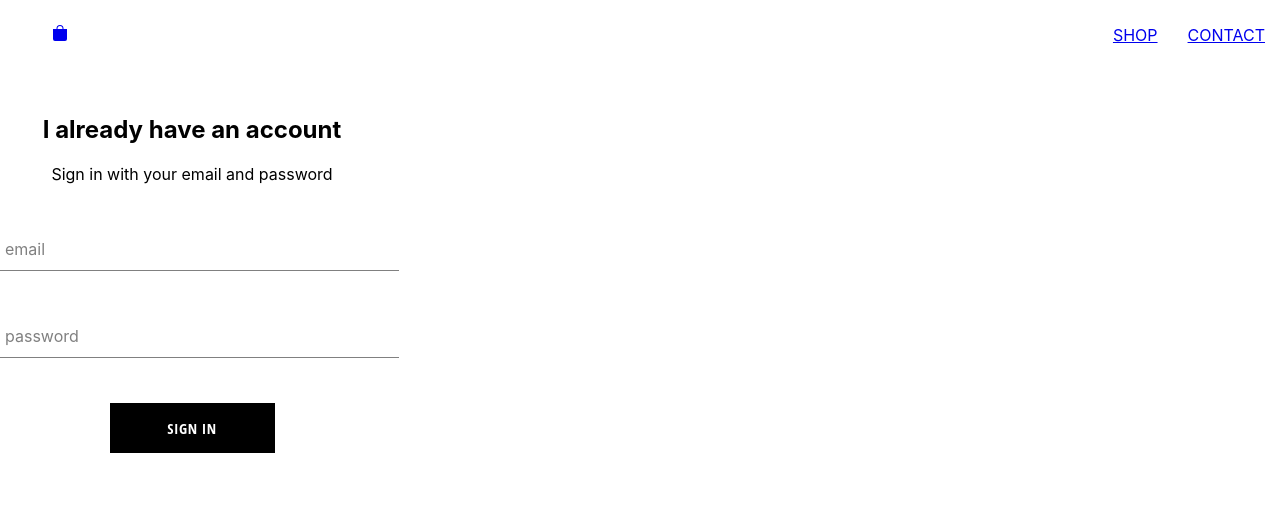
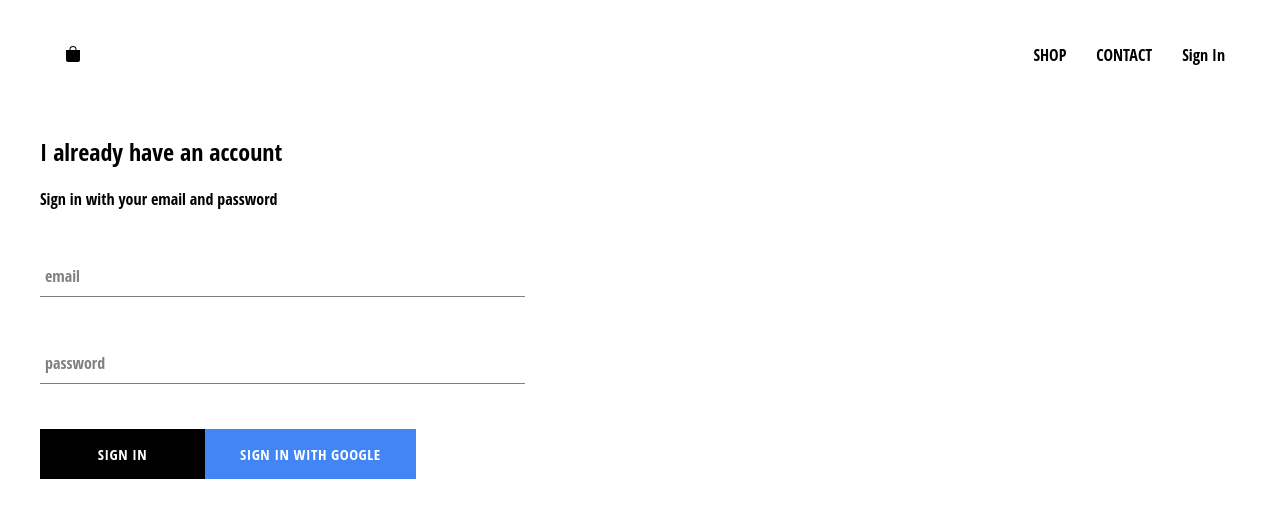
Before and after one commit to stardoxx/shopIT, a React (Create React App) app: page /signin in a window 1280 px wide. Shown: the top 518 px of the page. Built offline with nearby package versions, Linux system fonts and the light colour scheme; no server answers.

Commit message:
did user sign in using google authentication and added firebase

```diff
--- a/src/App.css
+++ b/src/App.css
@@ -1,38 +1,13 @@
-.App {
-  text-align: center;
+body {
+  font-family: 'Open Sans Condensed';
+  padding: 20px 40px;
 }
 
-.App-logo {
-  height: 40vmin;
-  pointer-events: none;
+a {
+  text-decoration: none;
+  color: black;
 }
 
-@media (prefers-reduced-motion: no-preference) {
-  .App-logo {
-    animation: App-logo-spin infinite 20s linear;
-  }
+* {
+  box-sizing: border-box;
 }
-
-.App-header {
-  background-color: #282c34;
-  min-height: 100vh;
-  display: flex;
-  flex-direction: column;
-  align-items: center;
-  justify-content: center;
-  font-size: calc(10px + 2vmin);
-  color: white;
-}
-
-.App-link {
-  color: #61dafb;
-}
-
-@keyframes App-logo-spin {
-  from {
-    transform: rotate(0deg);
-  }
-  to {
-    transform: rotate(360deg);
-  }
-}
--- a/src/App.js
+++ b/src/App.js
@@ -4,14 +4,35 @@
 import ShopPage from './pages/shop/shopPageComponent.jsx';
 import Header from './components/header/Header.jsx';
 import SigningPage from './pages/signin-signup/SigningPage.jsx';
-
-function App() {
+import {auth} from './firebase/firebase.utils';
+import React from 'react';
 
 
+class App extends React.Component{
+  constructor(){
+    super();
+    this.state ={
+      currentUser: null
+    };
+  }
 
+  unsubscribeFromAuth = null;
+
+  componentDidMount(){
+    this.unsubscribeFromAuth = auth.onAuthStateChanged(user => {
+      this.setState({currentUser: user});
+
+    });
+  }
+
+  componentWillUnmount(){
+    this.unsubscribeFromAuth();
+  }
+
+  render(){
     return (
       <div className="App">
-     <Header/>
+       <Header currentUser = {this.state.currentUser} />
        <BrowserRouter>
        <Switch>
           <Route exact path='/' component={withRouter(HomepageComponent)} />
@@ -21,6 +42,7 @@
        </BrowserRouter>
       </div>
     );
+    }
 
 }
 
--- a/src/components/custom-button/CustomButton.jsx
+++ b/src/components/custom-button/CustomButton.jsx
@@ -2,11 +2,14 @@
 
 import './custom-button-styles.scss';
 
-const CustomButton = ({children, ...otherProps}) => {
+const CustomButton = ({children,isGoogleSignIn, ...otherProps}) => {
     return (
-        <button className="custom-button" {...otherProps} >
+        <button
+        className={`${isGoogleSignIn ? 'google-sign-in' : ''} custom-button`}
+        {...otherProps}
+      >
         {children}
-    </button>
+      </button>
     )
 };
 
--- a/src/components/custom-button/custom-button-styles.scss
+++ b/src/components/custom-button/custom-button-styles.scss
@@ -19,4 +19,14 @@
       color: black;
       border: 1px solid black;
     }
+
+    &.google-sign-in {
+      background-color: #4285f4;
+      color: white;
+
+      &:hover {
+        background-color: #357ae8;
+        border: none;
+      }
+    }
   }
--- a/src/components/header/Header.jsx
+++ b/src/components/header/Header.jsx
@@ -1,10 +1,11 @@
 import React from 'react';
 import { Link, BrowserRouter } from 'react-router-dom';
 import {ReactComponent as Logo} from '../../assets/header-logo.svg';
+import { auth } from '../../firebase/firebase.utils';
 import './header-styles.scss';
 
 
-const Header = () => {
+const Header = ({currentUser}) => {
    return (
    <BrowserRouter>
      <div className="header">
@@ -19,7 +20,12 @@
         <Link className="option" to = '/shop'>
             CONTACT
         </Link>
-
+       {currentUser ?
+       (<div className="option" onClick = {() => auth.signOut()} >SIGN OUT</div>)
+        : (
+            <Link className="option" to ='/signin' >Sign In</Link>
+        )
+    }
     </div>
 </div>
    </BrowserRouter>
--- a/src/components/header/header-styles.scss
+++ b/src/components/header/header-styles.scss
@@ -20,6 +20,7 @@
 
       .option {
         padding: 10px 15px;
+        cursor: pointer;
       }
     }
   }
--- a/src/components/sign-in/SignIn.jsx
+++ b/src/components/sign-in/SignIn.jsx
@@ -2,6 +2,8 @@
 import CustomButton from '../custom-button/CustomButton';
 import FormInput from '../form-input/FormInput';
 import './sign-in-styles.scss';
+import {signInWithGoogle} from '../../firebase/firebase.utils'
+
 
 class SignIn extends React.Component{
     constructor(props){
@@ -24,7 +26,7 @@
 
     handleChange = event => {
         const {value, name} = event.target;
-        this.setState({[name]: value})
+        this.setState({[name]: value});
     };
 
     render(){
@@ -50,7 +52,9 @@
                         required
                     />
                     <CustomButton type = 'submit' >Sign in</CustomButton>
-
+                    <CustomButton onClick = {signInWithGoogle} isGoogleSignIn>
+                        Sign In with Google
+                    </CustomButton>
                 </form>
             </div>
         )
--- a/src/components/sign-in/sign-in-styles.scss
+++ b/src/components/sign-in/sign-in-styles.scss
@@ -1,5 +1,14 @@
 .sign-in {
-    width: 30vw;
+    width: 485px;
     display: flex;
     flex-direction: column;
+
+    .title {
+      margin: 10px 0;
+    }
+
+    .buttons {
+      display: flex;
+      justify-content: space-between;
+    }
   }
--- /dev/null
+++ b/src/firebase/firebase.utils.js
@@ -0,0 +1,25 @@
+import firebase from 'firebase/app';
+import 'firebase/firestore';
+import 'firebase/auth';
+
+
+const config = {
+    apiKey: "AIzaSyBipZyJ0HirZ2-G4hxRt0ETZATIPaM-sVg",
+    authDomain: "ecomm-3ae0f.firebaseapp.com",
+    projectId: "ecomm-3ae0f",
+    storageBucket: "ecomm-3ae0f.appspot.com",
+    messagingSenderId: "745507612352",
+    appId: "1:745507612352:web:36b16c00faffaf52826f25",
+    measurementId: "G-VRH2M3EXSF"
+};
+
+firebase.initializeApp(config);
+
+export const auth = firebase.auth();
+export const firestore = firebase.firestore();
+
+const provider = new firebase.auth.GoogleAuthProvider();
+provider.setCustomParameters({ prompt: 'select_account' });
+export const signInWithGoogle = () => auth.signInWithPopup(provider);
+
+export default firebase;
```
Lines whose indentation alone changed are shown as unchanged.
